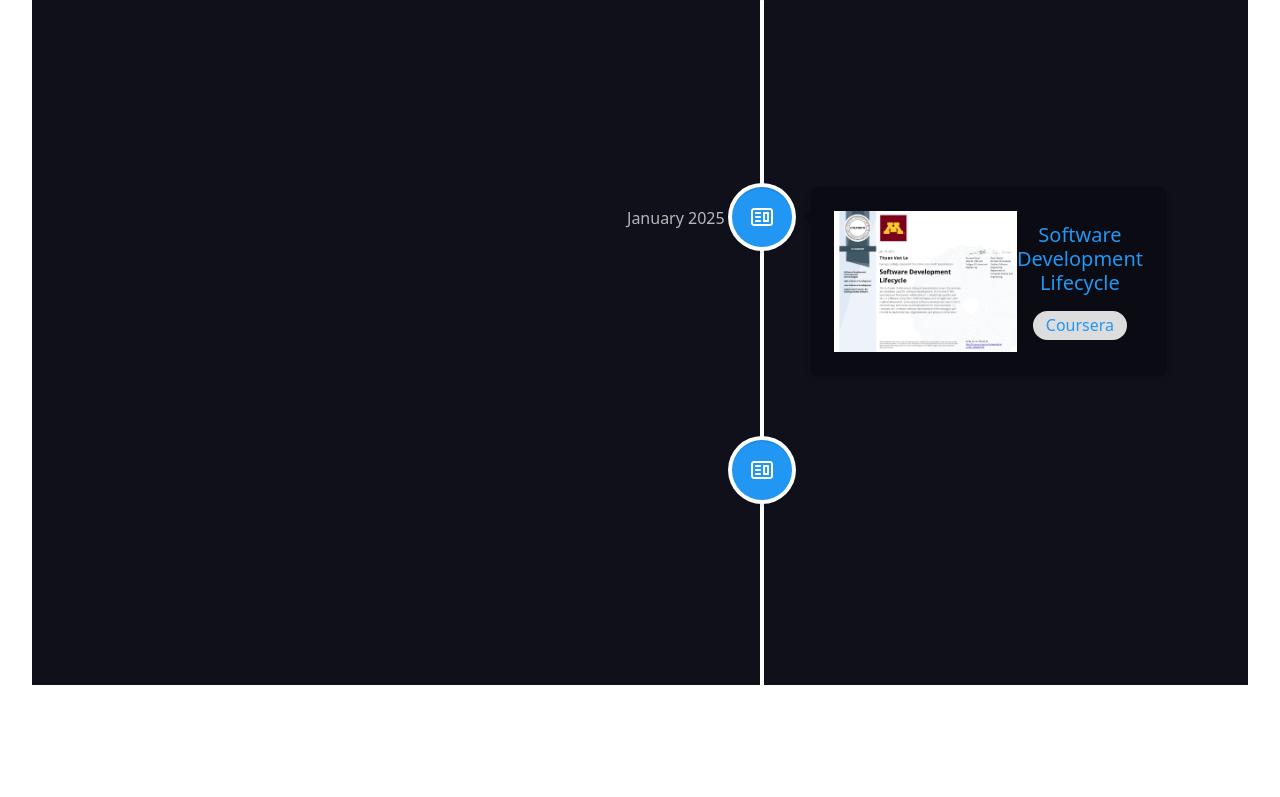
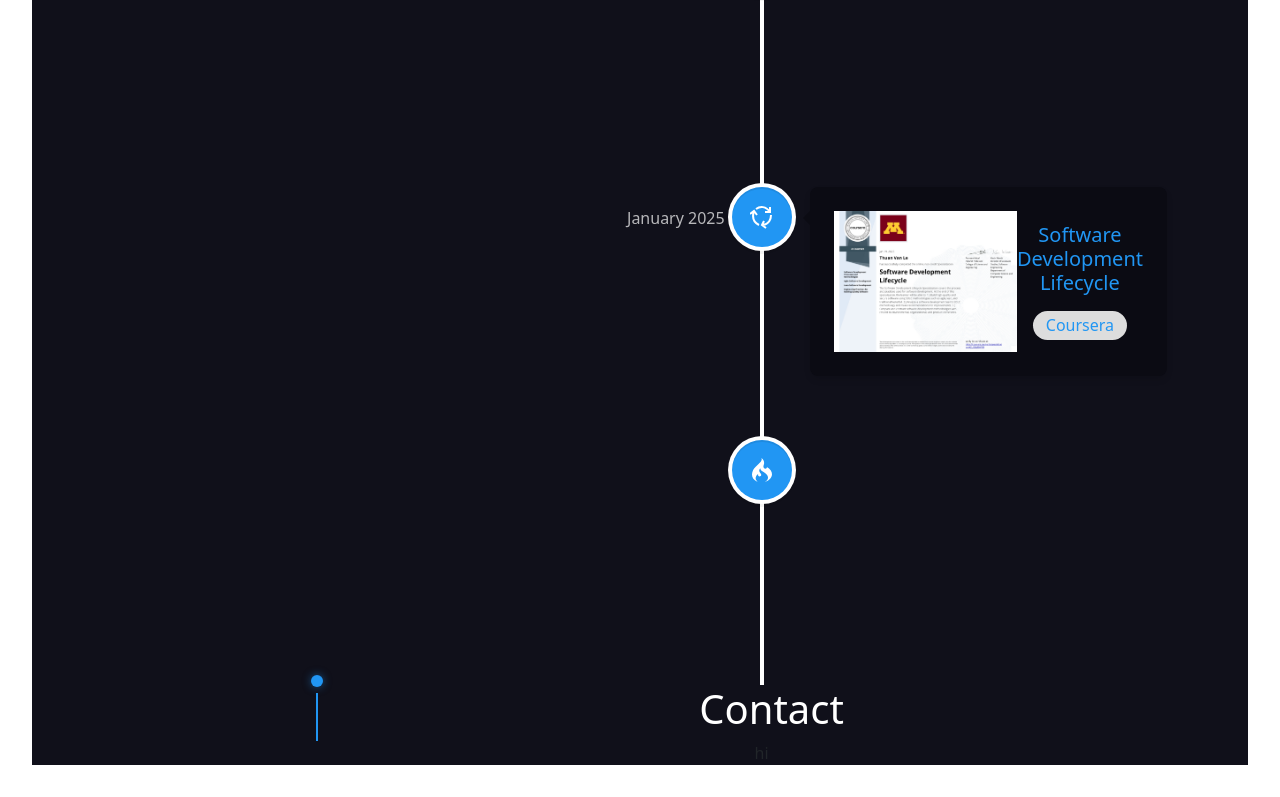
Before and after one commit to thuanlv0911/thuans-portfolio, a React (Vite) app in the folder client/: page / in a window 1280 px wide. Shown: the part 3750-4547 px from the top of the page. Before the commit the page ends 4467 px from the top, so only its background shows below. Built offline with nearby package versions, Linux system fonts and the light colour scheme.

Commit message:
chore: setup contact

```diff
--- a/client/src/components/Layout/Layout.jsx
+++ b/client/src/components/Layout/Layout.jsx
@@ -6,6 +6,7 @@ import Menus from "../Menus/Menus";
 import About from "../../pages/About/About";
 import Projects from "../../pages/Projects/Projects";
 import Certifications from "../../pages/Certifications/Certifications";
+import Contact from "../../pages/Contact/Contact";
 
 export default function Layout() {
 
@@ -32,6 +33,7 @@ export default function Layout() {
                     <About />
                     <Projects />
                     <Certifications />
+                    <Contact />
                 </div>
             </div >
 
--- a/client/src/pages/Certifications/Certifications.jsx
+++ b/client/src/pages/Certifications/Certifications.jsx
@@ -2,8 +2,10 @@ import React from 'react';
 import "./certification.css";
 import { VerticalTimeline, VerticalTimelineElement } from 'react-vertical-timeline-component';
 import 'react-vertical-timeline-component/style.min.css';
-import { CgWebsite } from "react-icons/cg";
-import { SiCoursera } from "react-icons/si";
+import { SiCoursera, SiCodeigniter } from "react-icons/si";
+import { GrCycle } from "react-icons/gr";
+import { RiCodeSSlashFill } from "react-icons/ri";
+
 import UXDesign from "../../assets/images/uxdesign.jpg";
 import WebDesign from "../../assets/images/webdesign.jpg";
 import SDLC from "../../assets/images/SDLC.jpg";
@@ -20,10 +22,10 @@ const Certifications = () => {
                         contentArrowStyle={{ borderRight: '7px solid #0B0B13' }}
                         date="September 2024"
                         iconStyle={{ background: '#2196F3', color: '#fff' }}
-                        icon={<CgWebsite />}
+                        icon={<RiCodeSSlashFill />}
                     >
                         <div className="certification-content flex items-center">
-                            <a href="#" target="_blank" rel="noopener noreferrer" className="card-img-link w-4/12">
+                            <a href="https://coursera.org/share/d23a4162bd21bc329106c2b3d13fb71f" target="_blank" rel="noopener noreferrer" className="card-img-link w-4/12">
                                 <div className="card-img-container relative">
                                     <img src={WebDesign} alt="Web Design" className="card-img rounded-lg" />
                                     <div className="card-overlay">Link</div>
@@ -44,10 +46,10 @@ const Certifications = () => {
                         contentArrowStyle={{ borderRight: '7px solid #0B0B13' }}
                         date="January 2025"
                         iconStyle={{ background: '#2196F3', color: '#fff' }}
-                        icon={<CgWebsite />}
+                        icon={<GrCycle />}
                     >
                         <div className="certification-content flex items-center">
-                            <a href="#" target="_blank" rel="noopener noreferrer" className="card-img-link w-4/12">
+                            <a href="https://coursera.org/share/c658b57c47424083651ebe30dee6f001" target="_blank" rel="noopener noreferrer" className="card-img-link w-4/12">
                                 <div className="card-img-container relative">
                                     <img src={SDLC} alt="Software Development Lifecycle" className="card-img rounded-lg" />
                                     <div className="card-overlay">Link</div>
@@ -68,10 +70,10 @@ const Certifications = () => {
                         contentArrowStyle={{ borderRight: '7px solid #0B0B13' }}
                         date="May 2025"
                         iconStyle={{ background: '#2196F3', color: '#fff' }}
-                        icon={<CgWebsite />}
+                        icon={<SiCodeigniter />}
                     >
                         <div className="certification-content flex items-center">
-                            <a href="#" target="_blank" rel="noopener noreferrer" className="card-img-link w-4/12">
+                            <a href="https://coursera.org/share/a7baf684a1d8d9e34543485b99a6ba4b" target="_blank" rel="noopener noreferrer" className="card-img-link w-4/12">
                                 <div className="card-img-container relative">
                                     <img src={UXDesign} alt="UX Design" className="card-img rounded-lg" />
                                     <div className="card-overlay">Link</div>
--- /dev/null
+++ b/client/src/pages/Contact/Contact.jsx
@@ -0,0 +1,18 @@
+import React from 'react';
+import "./contact.css";
+
+const Contact = () => {
+    return (
+        <div className="min-h-screen bg-[#10101A] flex items-center justify-center">
+            <div className="contact w-full px-4 py-8">
+                <h1 className="text-4xl font-mono contact-title">Contact</h1>
+                <div className="contact-container gap-6 mt-8 bg-[#0B0B13]">
+                    hi
+                </div>
+            </div>
+
+        </div>
+    )
+}
+
+export default Contact
--- /dev/null
+++ b/client/src/pages/Contact/contact.css
@@ -0,0 +1,27 @@
+.contact-title {
+  color: #fff;
+  position: relative;
+  padding-left: 20px;
+}
+
+.contact-title::before {
+  content: "";
+  position: absolute;
+  left: 0;
+  top: -10px;
+  width: 12px;
+  height: 12px;
+  background-color: #2196F3;
+  border-radius: 50%;
+  box-shadow: 0 0 8px rgba(33, 150, 243, 0.5);
+}
+
+.contact-title::after {
+  content: "";
+  position: absolute;
+  left: 5px;
+  top: 8px;
+  width: 2px;
+  height: 100%;
+  background-color: #2196F3;
+}
```
